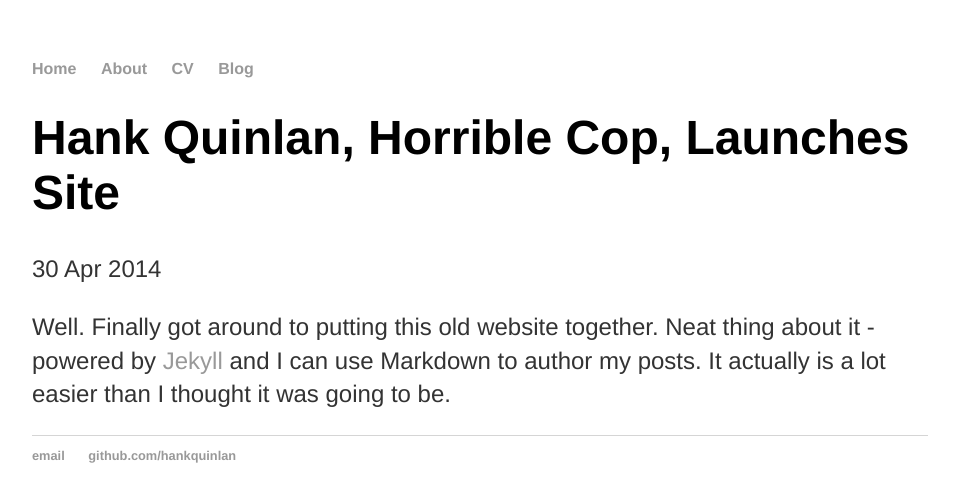
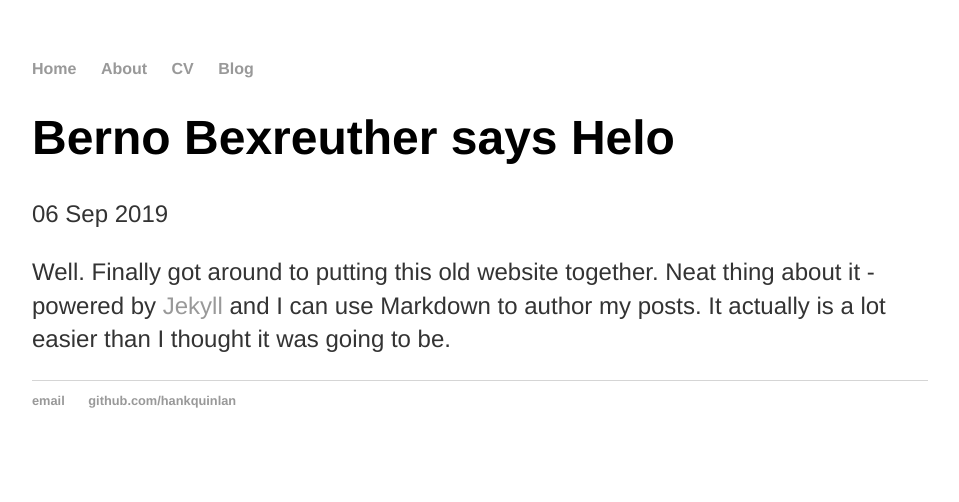
Before and after one commit to gebirgsbernd/gebirgsbernd.github.io, a Jekyll site: the page built from _posts/2019-09-06-start.md, in a window 1280 px wide. Shown: the top 502 px of the page, without its empty margins (160-1119 px from the left). Built offline with Jekyll 4.4.1, drawn with Linux system fonts in a browser that asks for light colours.

Commit message:
Update 2019-09-06-start.md

```diff
--- a/_posts/2019-09-06-start.md
+++ b/_posts/2019-09-06-start.md
@@ -1,7 +1,7 @@
 ---
 layout: post
-title: "Hank Quinlan, Horrible Cop, Launches Site"
-date: 2014-04-30
+title: "Berno Bexreuther says Helo"
+date: 2019-09-06
 ---
 
 Well. Finally got around to putting this old website together. Neat thing about it - powered by [Jekyll](http://jekyllrb.com) and I can use Markdown to author my posts. It actually is a lot easier than I thought it was going to be.
```
